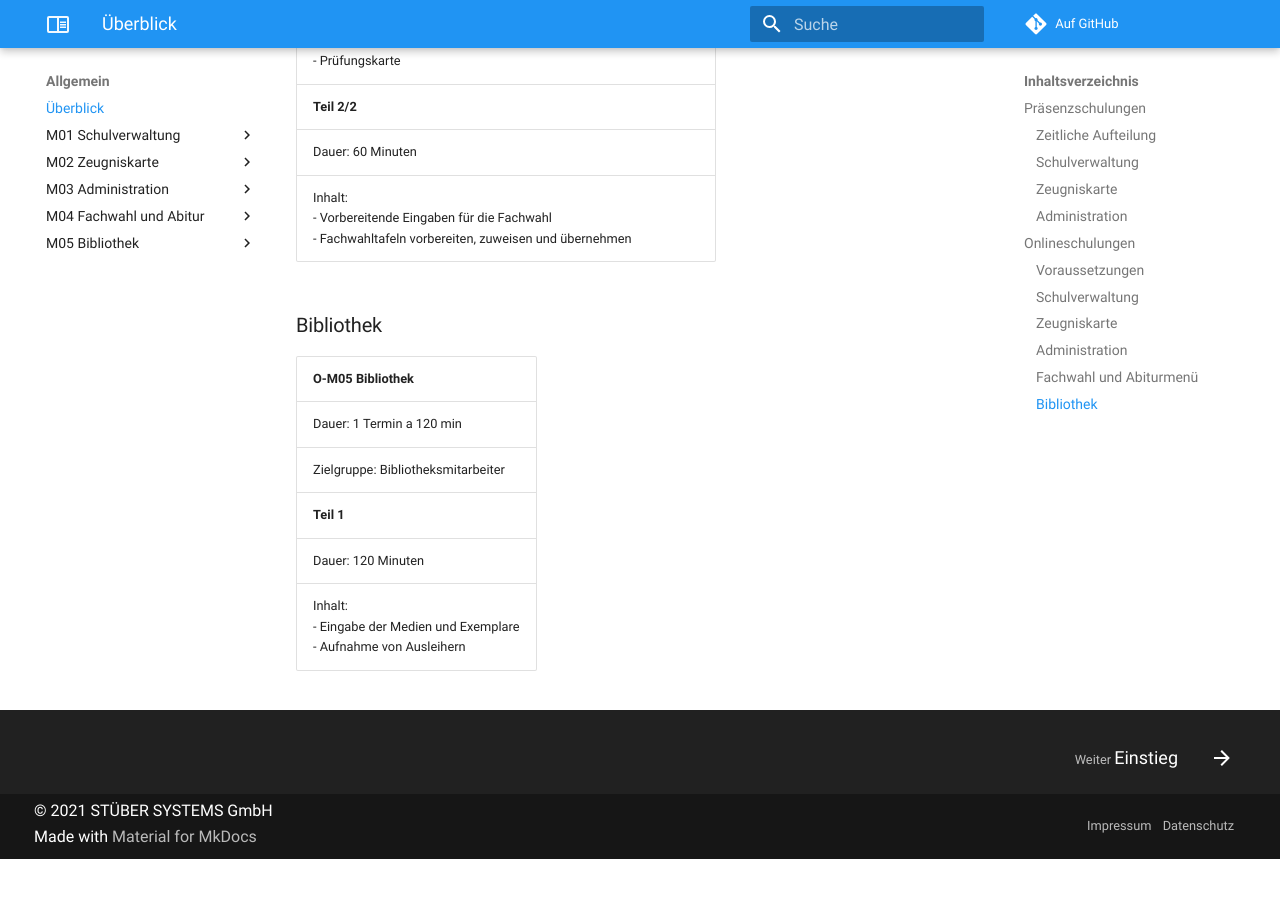
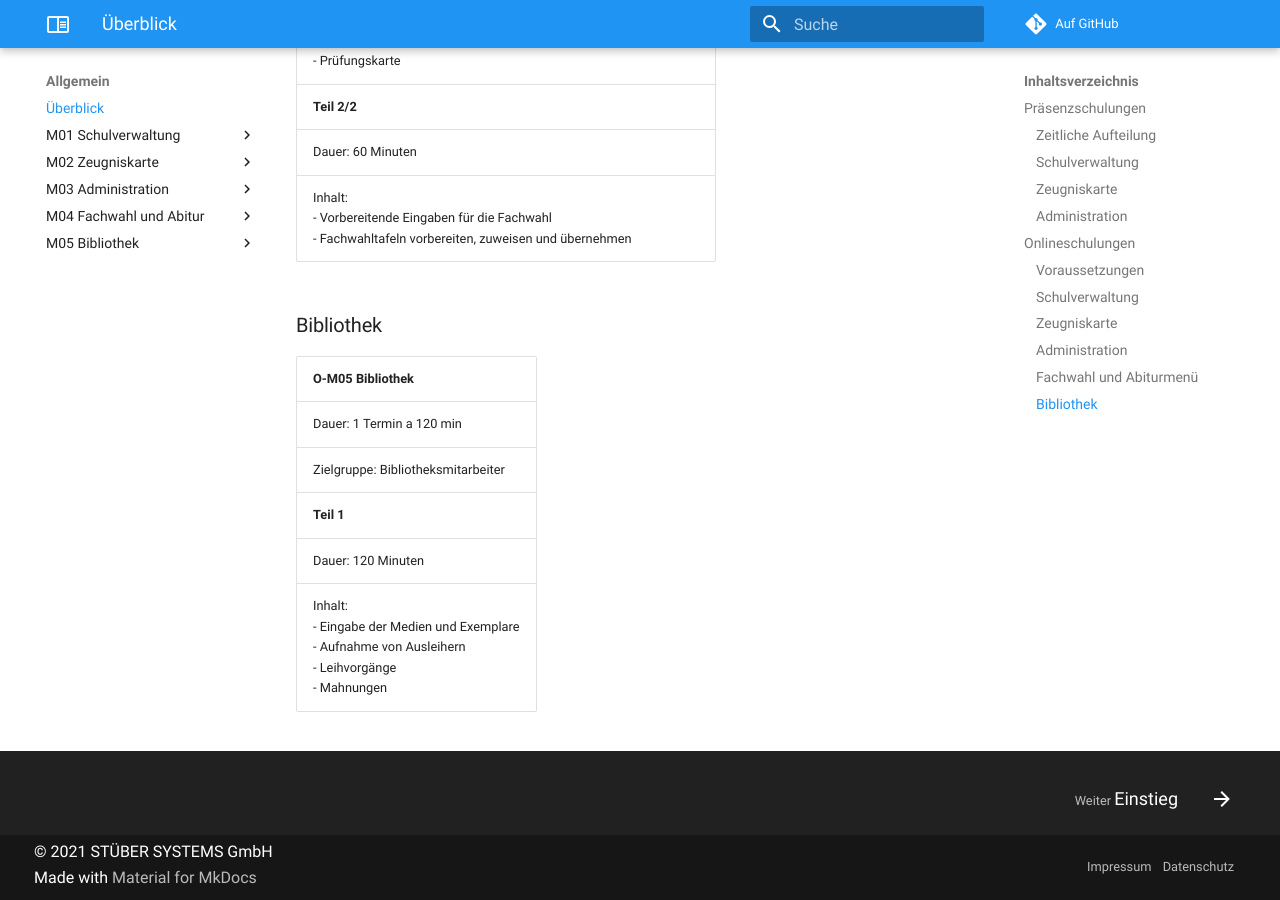
Before and after one commit to stuebersystems/doc.magellan-schulungen.de, an MkDocs documentation site: the page built from docs/index.md, in a window 1280 px wide and 900 px high, scrolled down 6211 px. Built offline with MkDocs 1.6.1 and Material for MkDocs 9.7.7, drawn with Linux system fonts in a browser that asks for light colours; comment, search, counter and statistics services are not loaded; before the commit the page ends 7070 px from its top, so only the background shows below that.

Commit message:
no message

```diff
--- a/docs/index.md
+++ b/docs/index.md
@@ -131,4 +131,4 @@ Aktion|Hinweise
 |Zielgruppe: Bibliotheksmitarbeiter|
 |**Teil 1**|
 |Dauer: 120 Minuten|
-|Inhalt:<br/>- Eingabe der Medien und Exemplare<br/>- Aufnahme von Ausleihern|<br/>Leihvorgänge<br/> Mahnungen|
+|Inhalt:<br/>- Eingabe der Medien und Exemplare<br/>- Aufnahme von Ausleihern<br/>- Leihvorgänge<br/>-  Mahnungen|
```
